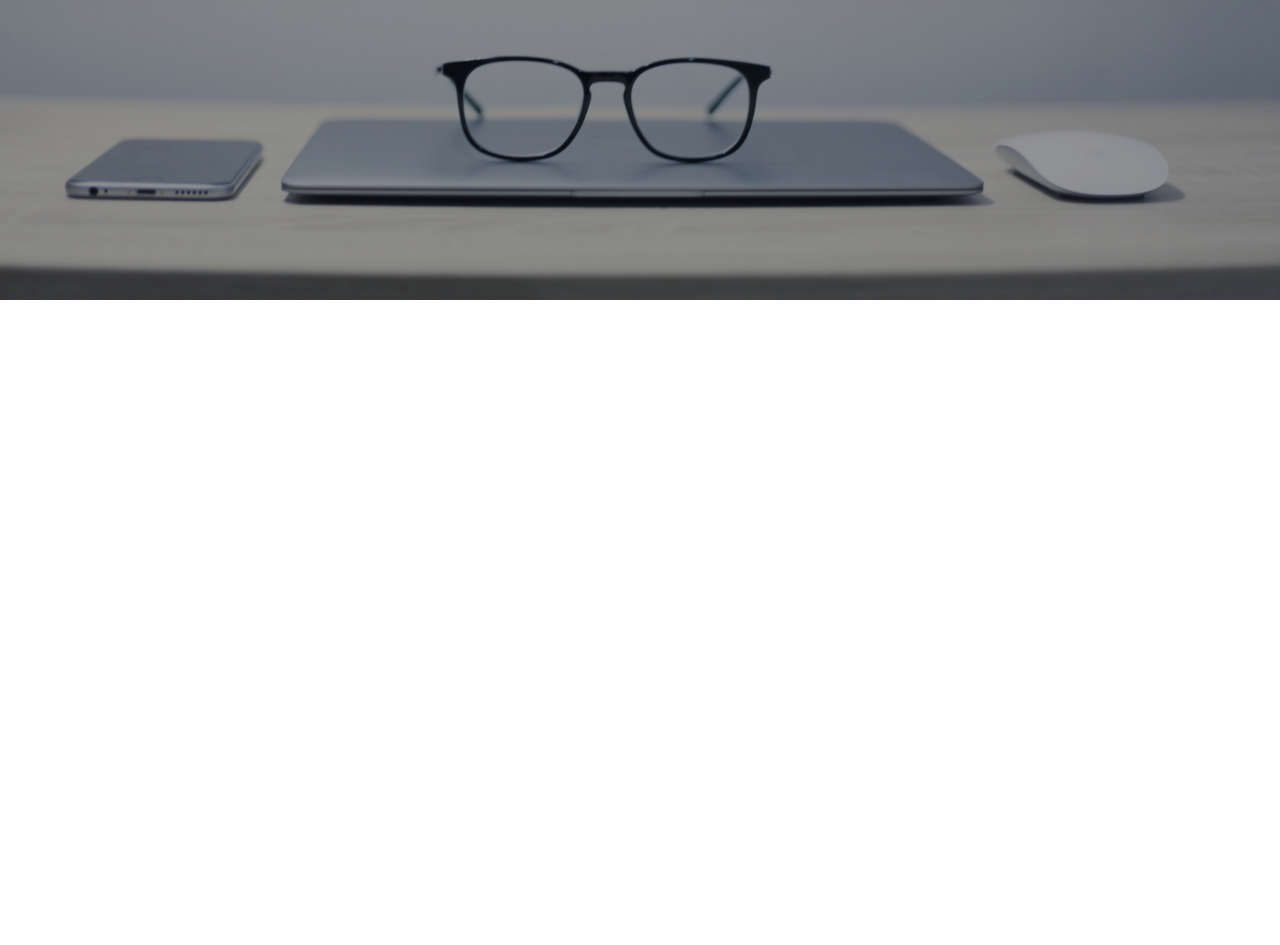
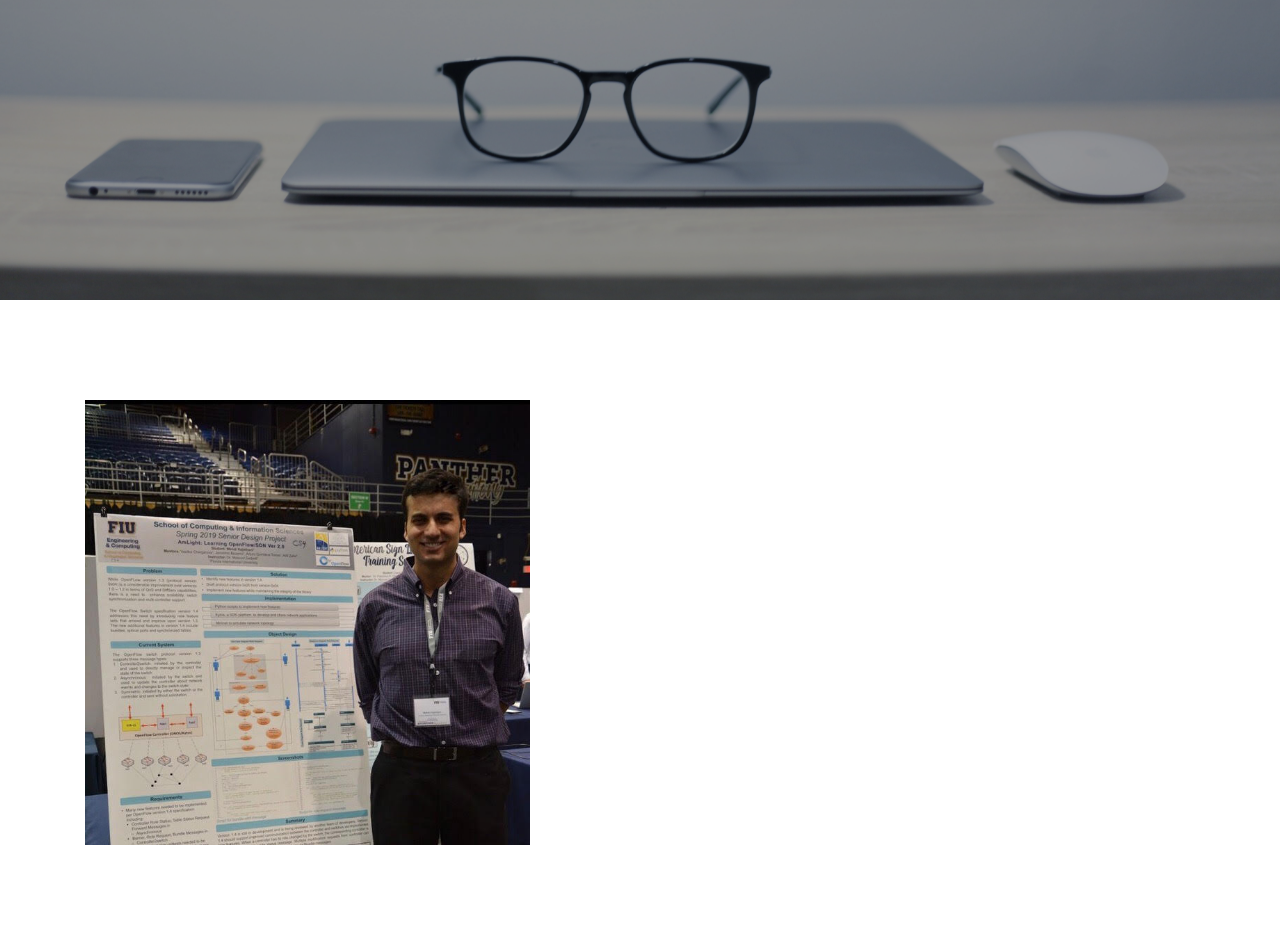
Before and after one commit to mhaji007/MyPortfolio, a plain HTML site: page index.html in a window 1280 px wide. Shown: the part 500-1445 px from the top of the page. Before the commit the page ends 800 px from the top, so only its background shows below. Drawn offline with nearby package versions, Linux system fonts and the light colour scheme.

Commit message:
Add the about section

```diff
--- a/css/style.css
+++ b/css/style.css
@@ -50,3 +50,12 @@
 	font-size: 23px;
 
 }
+
+.section {
+	padding: 100px 0;
+
+}
+
+.aboutImage {
+	max-width: 100%;
+}
--- a/index.html
+++ b/index.html
@@ -36,8 +36,29 @@
 		    <a href="#" class="prev"></a>
 		  </nav>
 
+	</div>
+
+
+
+
+	<div id="about" class="section">
+
+		<div class="container">
+
+			<div class="row">
+
+				<div class="col-md-5">
+					<img src="img/about.jpg" class="aboutImage">
+				</div>
+
+				<div class="col-md-7">
+
+				</div>
+
+			</div>
 		</div>
 
+	</div>
 
 
 <script src="js/jquery.superslides.min.js"></script>
```
Also changed, not shown: img/about.jpg (added).
